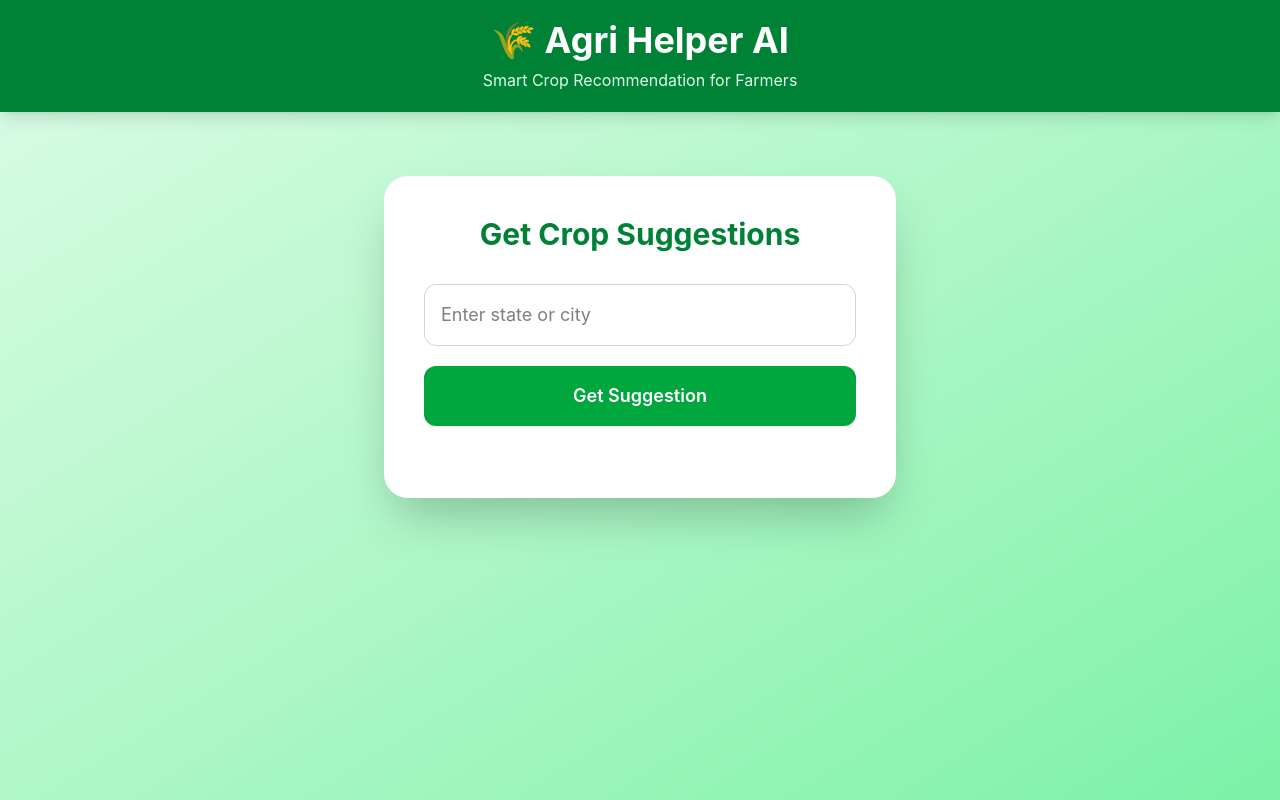
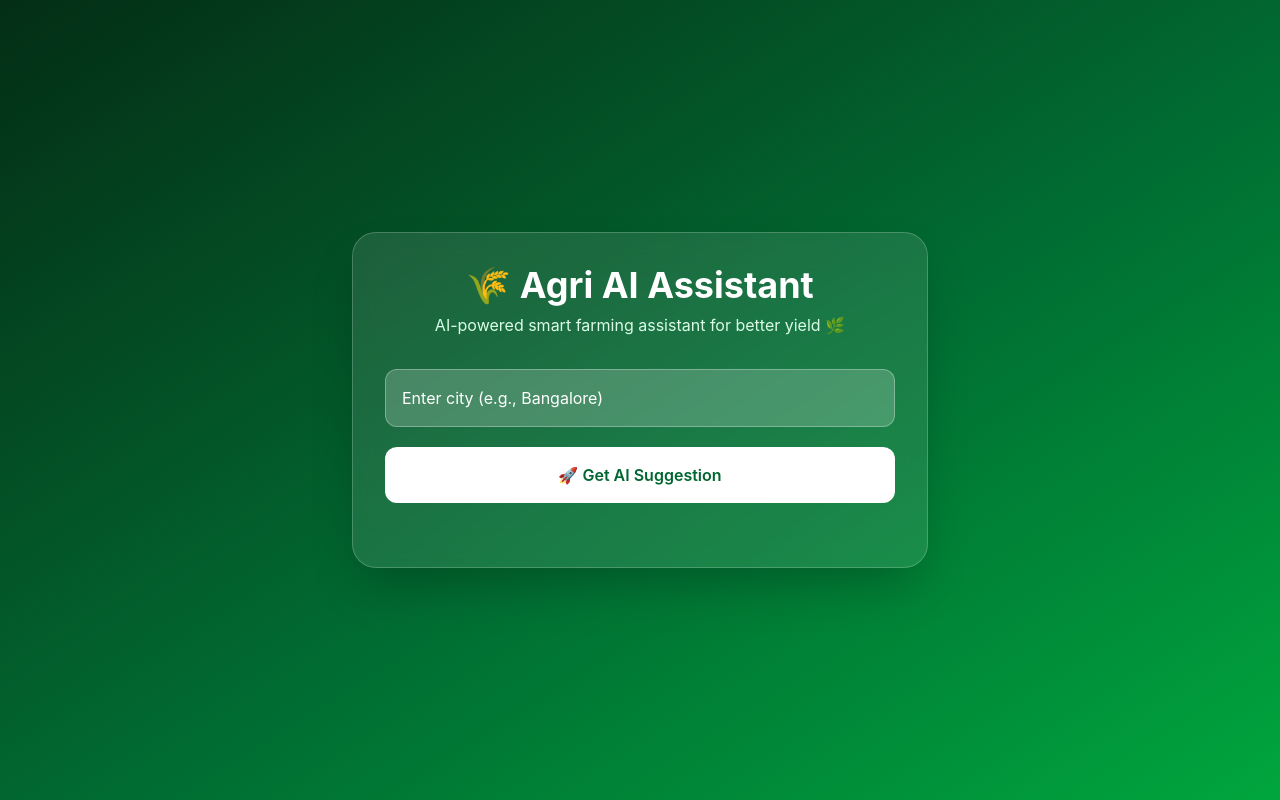
Before and after one commit to RuchithprasadS/farmer-assistant-app, a React (Vite) app: page / in a window 1280 px wide. Built offline with nearby package versions, Linux system fonts and the light colour scheme.

Commit message:
Map backend response and improve styling

```diff
--- a/src/App.jsx
+++ b/src/App.jsx
@@ -5,92 +5,123 @@ function App() {
   const [result, setResult] = useState("");
 
   const getCropSuggestion = async () => {
-    setResult("Loading...");
     if (!location) {
       setResult("Please enter a location ❗");
       return;
     }
+
+    try {
+      setResult("loading");
 
       const response = await fetch(
         `https://former-assistant-service.onrender.com/crop?location=${location}`
       );
 
       const data = await response.json();
+
+      if (data.error) {
+        setResult(data.error);
+      } else {
         setResult(data);
+      }
+    } catch (error) {
+      setResult("Something went wrong ❌");
+    }
   };
 
   return (
-    <div className="min-h-screen bg-gradient-to-br from-green-100 to-green-300">
+    <div className="min-h-screen bg-gradient-to-br from-green-950 via-green-800 to-green-600 flex items-center justify-center px-4">
 
-      {/* Header */}
-      <header className="bg-green-700 text-white shadow-lg p-5">
-        <h1 className="text-4xl font-bold text-center">
-          🌾 Agri Helper AI
+      <div className="w-full max-w-xl backdrop-blur-lg bg-white/10 border border-white/20 rounded-3xl shadow-2xl p-8 text-white">
+
+        {/* Title */}
+        <h1 className="text-4xl font-bold text-center mb-2">
+          🌾 Agri AI Assistant
         </h1>
 
-        <p className="text-center mt-2 text-green-100">
-          Smart Crop Recommendation for Farmers
+        <p className="text-center text-green-100 mb-8">
+          AI-powered smart farming assistant for better yield 🌿
         </p>
-      </header>
 
-      {/* Main Content */}
-      <div className="flex justify-center items-center px-4 py-16">
-
-        <div className="bg-white w-full max-w-lg rounded-3xl shadow-2xl p-10">
-
-          <h2 className="text-3xl font-bold text-center text-green-700 mb-8">
-            Get Crop Suggestions
-          </h2>
-
+        {/* Input */}
         <input
           type="text"
-            placeholder="Enter state or city"
+          placeholder="Enter city (e.g., Bangalore)"
           value={location}
           onChange={(e) => setLocation(e.target.value)}
-            className="w-full border border-gray-300 rounded-xl p-4 text-lg focus:outline-none focus:ring-4 focus:ring-green-300"
+          className="w-full p-4 rounded-xl bg-white/20 border border-white/30 placeholder-white text-white focus:outline-none focus:ring-2 focus:ring-green-300 focus:scale-105 transition"
         />
 
+        {/* Button */}
         <button
           onClick={getCropSuggestion}
-            className="w-full bg-green-600 hover:bg-green-700 transition text-white text-lg font-semibold py-4 rounded-xl mt-5"
+          className="w-full mt-5 py-4 rounded-xl bg-white text-green-800 font-semibold hover:bg-green-100 transition transform hover:scale-105 active:scale-95"
         >
-            Get Suggestion
+          🚀 Get AI Suggestion
         </button>
 
         {/* Result */}
         <div className="mt-8">
 
           {result === "loading" ? (
-              <p className="text-center text-gray-600 text-lg">
-                ⏳ Loading...
+            <p className="text-center animate-pulse text-lg">
+              ⏳ AI is analyzing weather...
             </p>
+
           ) : typeof result === "string" ? (
-              <p className="text-center text-red-500 font-semibold">
+            <p className="text-center text-red-300 font-semibold">
               {result}
             </p>
+
           ) : (
             result && (
-                <div className="bg-green-50 rounded-2xl p-6 shadow-inner space-y-4">
+              <div className="mt-6 p-6 rounded-2xl bg-white/20 border border-white/30 space-y-4">
 
-                  <h3 className="text-2xl font-bold text-green-700 text-center">
-                    🌱 Recommendation
-                  </h3>
+                <h2 className="text-2xl font-bold text-center mb-4">
+                  🌱 AI Recommendation
+                </h2>
 
-                  <p className="text-lg">
-                    <strong>🌾 Crop:</strong> {result.crop}
-                  </p>
+                <div className="grid grid-cols-2 gap-4 text-sm">
 
-                  <p className="text-lg">
-                    <strong>📅 Season:</strong> {result.season}
-                  </p>
+                  <div>
+                    🌾 <strong>Crops:</strong><br />
+                    {result.crops?.join(", ")}
+                  </div>
 
-                  <p className="text-lg">
-                    <strong>💧 Water Needs:</strong> {result.water}
-                  </p>
+                  <div>
+                    📅 <strong>Season:</strong><br />
+                    {result.season}
+                  </div>
 
-                  <p className="text-lg">
-                    <strong>🌡 Temperature:</strong> {result.temperature}
-                  </p>
+                  <div>
+                    🌡 <strong>Temp:</strong><br />
+                    {result.temperature}
+                  </div>
+
+                  <div>
+                    💧 <strong>Humidity:</strong><br />
+                    {result.humidity}
+                  </div>
+
+                  <div>
+                    ☁ <strong>Weather:</strong><br />
+                    {result.condition}
+                  </div>
+
+                  <div>
+                    🚿 <strong>Water:</strong><br />
+                    {result.water}
+                  </div>
+
+                </div>
+
+                <div className="mt-4 p-3 bg-white/10 rounded-xl">
+                  📊 <strong>Advice:</strong> {result.advice}
+                </div>
+
+                <div className="text-center text-sm mt-2 opacity-80">
+                  🎯 Confidence: {result.confidence}
+                </div>
 
               </div>
             )
@@ -101,48 +132,7 @@ function App() {
       </div>
 
     </div>
-
-    </div>
   );
 }
 
-const styles = {
-  container: {
-    height: "100vh",
-    display: "flex",
-    justifyContent: "center",
-    alignItems: "center",
-    background: "#f0f4f8",
-  },
-  card: {
-    padding: "30px",
-    borderRadius: "10px",
-    background: "white",
-    boxShadow: "0 5px 15px rgba(0,0,0,0.1)",
-    textAlign: "center",
-    width: "300px",
-  },
-  input: {
-    padding: "10px",
-    width: "100%",
-    marginBottom: "15px",
-    borderRadius: "5px",
-    border: "1px solid #ccc",
-  },
-  button: {
-    padding: "10px",
-    width: "100%",
-    background: "#4CAF50",
-    color: "white",
-    border: "none",
-    borderRadius: "5px",
-    cursor: "pointer",
-  },
-  result: {
-    marginTop: "20px",
-    fontWeight: "bold",
-    color: "#2e7d32",
-  },
-};
-
 export default App;
```
Lines whose indentation alone changed are shown as unchanged.
